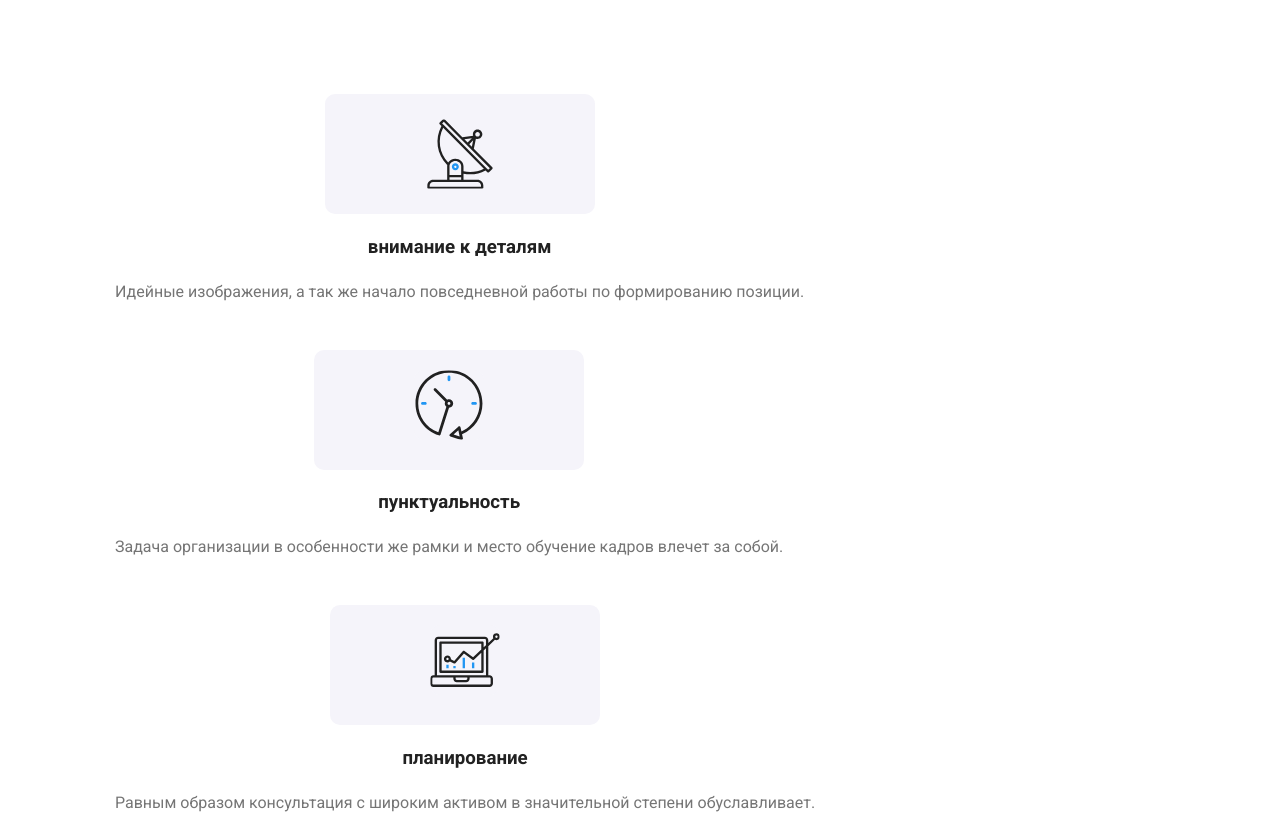
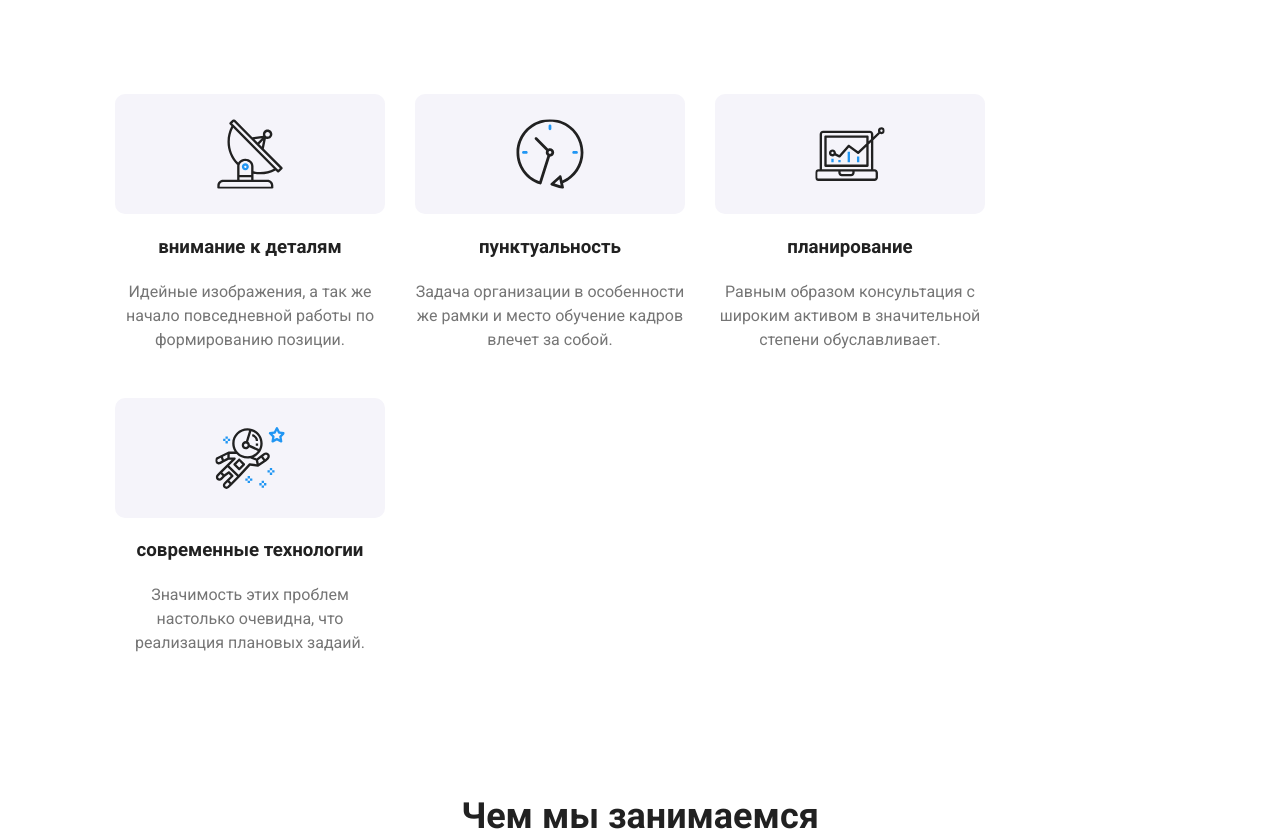
Before and after one commit to VdmPrkhdk/goit-markup-hw-03, a plain HTML site: page index.html in a window 1280 px wide. Shown: the part 664-1504 px from the top of the page. Drawn offline with nearby package versions, Linux system fonts and the light colour scheme.

Commit message:
23.02.25.03

```diff
--- a/css/styles.css
+++ b/css/styles.css
@@ -146,7 +146,11 @@ header {
 .prioriti-container {
 	padding: 94px 115px;
 }
+.item-prioriti {
+	width: 270px;
+}
 .prioriti-container ul {
+	flex-direction: row;
 	display: flex;
 	flex-wrap: wrap;
 	gap: 30px;
--- a/index.html
+++ b/index.html
@@ -63,6 +63,7 @@
 
 			<section class="prioriti-container">
 				<ul>
+					<div class="item-prioriti">
 						<li class="item">
 							<div class="prioriti-icon">
 								<img src="/images/icons/antenna 1.svg" alt="antenna" />
@@ -73,27 +74,23 @@
 								формированию позиции.
 							</p>
 						</li>
+					</div>
+					<div class="item-prioriti">
 						<li class="item">
 							<div class="prioriti-icon">
-							<img
-								class="prioriti-icon"
-								src="../images/icons/clock 1.svg"
-								alt="clock"
-							/>
+								<img src="../images/icons/clock 1.svg" alt="clock" />
 							</div>
 							<h3 class="head-text-list">пунктуальность</h3>
 							<p class="text-list">
-							Задача организации в особенности же рамки и место обучение кадров
-							влечет за собой.
+								Задача организации в особенности же рамки и место обучение
+								кадров влечет за собой.
 							</p>
 						</li>
+					</div>
+					<div class="item-prioriti">
 						<li class="item">
 							<div class="prioriti-icon">
-							<img
-								class="prioriti-icon"
-								src="../images/icons/diagram 1.svg"
-								alt="diagram"
-							/>
+								<img src="../images/icons/diagram 1.svg" alt="diagram" />
 							</div>
 							<h3 class="head-text-list">планирование</h3>
 							<p class="text-list">
@@ -101,13 +98,11 @@
 								степени обуславливает.
 							</p>
 						</li>
+					</div>
+					<div class="item-prioriti">
 						<li class="item">
 							<div class="prioriti-icon">
-							<img
-								class="prioriti-icon"
-								src="../images/icons/astronaut 1.svg"
-								alt="astronaut"
-							/>
+								<img src="../images/icons/astronaut 1.svg" alt="astronaut" />
 							</div>
 							<h3 class="head-text-list">современные технологии</h3>
 							<p class="text-list">
@@ -115,6 +110,7 @@
 								плановых задаий.
 							</p>
 						</li>
+					</div>
 				</ul>
 			</section>
 
```
Lines whose indentation alone changed are shown as unchanged.
